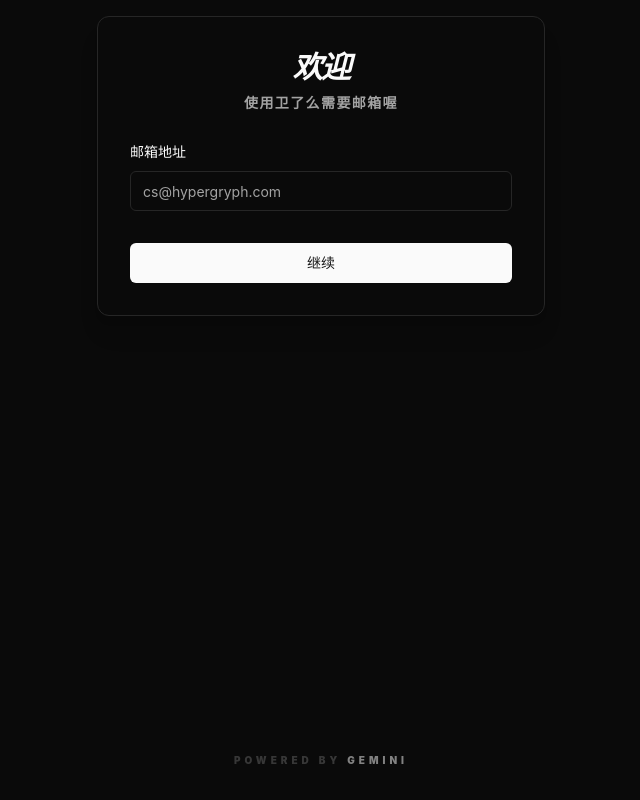
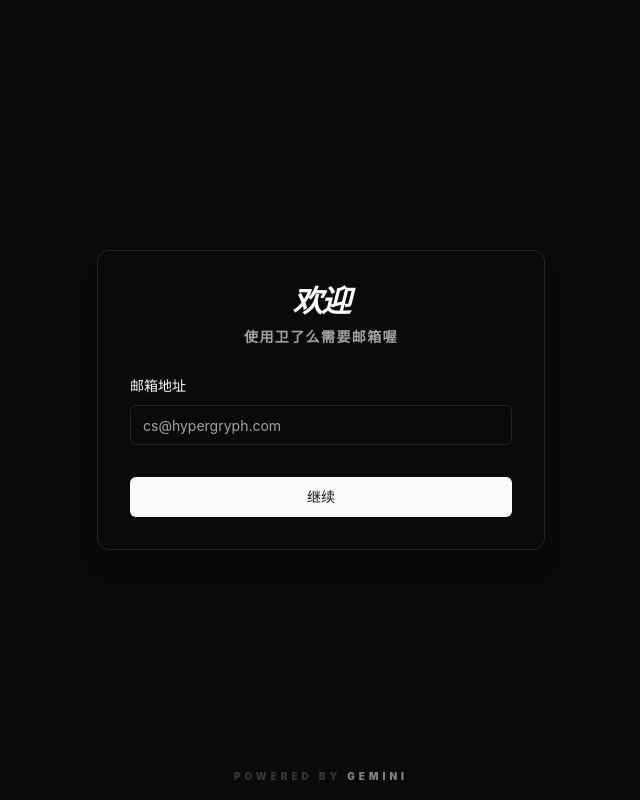
Before and after one commit to Master-QwQ/weleme-frontend, a React (Vite) app: page /auth in a window 1280 px wide. Shown: the whole page, without its empty margins (319-959 px from the left). Built offline with nearby package versions, Linux system fonts and the light colour scheme; no server answers.

Commit message:
POWERED BY GEMINI

```diff
--- a/src/pages/Auth.tsx
+++ b/src/pages/Auth.tsx
@@ -150,7 +150,7 @@ export default function Auth() {
   }
 
   return (
-    <div className="flex flex-col items-center justify-center min-h-screen bg-background text-foreground p-4">
+    <div className="flex flex-col items-center justify-center min-h-screen bg-background text-foreground p-4 relative">
       {isLoading && (
         <div className="fixed inset-0 z-50 flex flex-col items-center justify-center bg-background/80 backdrop-blur-sm transition-all duration-300">
           <Loader2 className="w-12 h-12 text-primary animate-spin mb-4" />
@@ -306,7 +306,7 @@ export default function Auth() {
       )}
 
       {/* Gemini Footer */}
-      <div className="mt-auto pt-8 pb-4 text-center">
+      <div className="absolute bottom-4 left-0 w-full text-center pointer-events-none">
         <p className="text-[10px] text-muted-foreground/30 font-black uppercase tracking-[0.4em]">
           Powered By <span className="text-primary/50">Gemini</span>
         </p>
```
